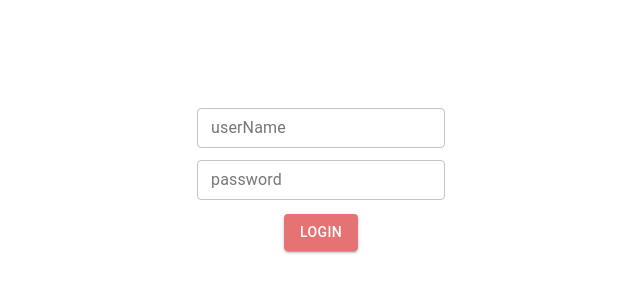
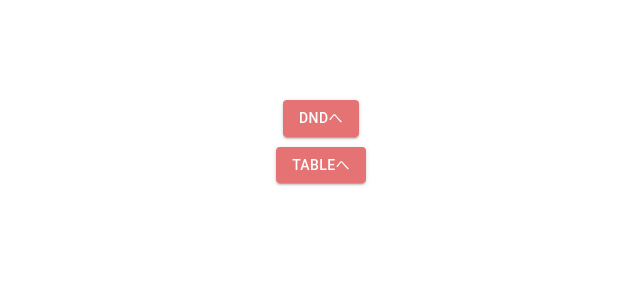
Before and after one commit to AyanoMiura88/react_dnd, a React (Create React App) app: page /TopPage in a window 1280 px wide. Shown: the top 300 px of the page, without its empty margins (319-959 px from the left). Built offline with nearby package versions, Linux system fonts and the light colour scheme.

Commit message:
[add] toppage

```diff
--- a/src/App.tsx
+++ b/src/App.tsx
@@ -2,6 +2,7 @@ import React from "react";
 import "./App.css";
 import { BrowserRouter, Route, Switch as Routes } from "react-router-dom";
 import LoginPage from "./Login/LoginPage";
+import TopPage from "./Top/TopPage";
 import DropArea from "./DragAndDrop/DropArea";
 import Table from "./Table/Table";
 
@@ -11,7 +12,8 @@ function App() {
       <div className="App">
         <Routes>
           <Route path="/" exact component={LoginPage} />
-          <Route path="/MainPage" exact component={DropArea} />
+          <Route path="/TopPage" exact component={TopPage} />
+          <Route path="/DndPage" exact component={DropArea} />
           <Route path="/TablePage" exact component={Table} />
           <Route component={LoginPage} />
         </Routes>
--- a/src/Login/LoginBtn.tsx
+++ b/src/Button/PrimaryBtn.tsx
@@ -2,16 +2,17 @@ import React from "react";
 import Button from "@material-ui/core/Button";
 
 interface Props {
+  children: React.ReactNode;
   onClick: () => void;
 }
 
 
 const PrimaryButton = (props: Props) => {
-  const { onClick } = props;
+  const { children ,onClick } = props;
   return (
     <div style={{margin:"10px"}}>
       <Button onClick={onClick} variant="contained" color="primary" >
-        LOGIN
+        {children}
       </Button>
     </div>
   );
--- a/src/DragAndDrop/DropArea.tsx
+++ b/src/DragAndDrop/DropArea.tsx
@@ -6,7 +6,7 @@ import "./Dnd.css";
 const DropArea = () => {
   const [state, setState] = useState<string[]>([]);
   const [view, setView] = useState<string>("");
-  const history = useHistory();
+  // const history = useHistory();
 
   const handleDropOver = useCallback(
     (e: React.DragEvent<HTMLDivElement>) => {
@@ -50,13 +50,13 @@ const DropArea = () => {
     setView("");
   }, []);
 
-  const handleOnClick = useCallback(() => {
-    history.push("/TablePage");
-  }, []);
+  // const handleOnClick = useCallback(() => {
+  //   history.push("/TablePage");
+  // }, []);
 
   return (
     <div className="dnd">
-      <Button onClick={handleOnClick}>tableへ</Button>
+      {/* <Button onClick={handleOnClick}>tableへ</Button> */}
       <div className="dndArea" onDragOver={handleDropOver} onDrop={handleDrop}>
         <div className="imageArea">
           DropArea
--- a/src/Login/LoginPage.tsx
+++ b/src/Login/LoginPage.tsx
@@ -1,6 +1,6 @@
 import React, { useState } from "react";
 import { useHistory } from "react-router-dom";
-import PrimaryButton from "./LoginBtn";
+import PrimaryButton from "../Button/PrimaryBtn";
 import LoginText from "./LoginText";
 import VpnkeyIcon from "@material-ui/icons/VpnKey";
 import AccountBoxIcon from "@material-ui/icons/AccountBox";
@@ -12,7 +12,7 @@ const LoginPage = () => {
 
   const handleOnClick = () => {
     if (username === "test" && password === "sample") {
-      history.push("/MainPage");
+      history.push("/TopPage");
     }
   };
   return (
@@ -34,7 +34,7 @@ const LoginPage = () => {
         margin="dense"
         onChange={(e) => setPassword(e.target.value)}
       />
-      <PrimaryButton onClick={handleOnClick} />
+      <PrimaryButton onClick={handleOnClick}>LOGIN</PrimaryButton>
     </div>
   );
 };
--- /dev/null
+++ b/src/Top/TopPage.tsx
@@ -0,0 +1,23 @@
+import React, { useState, useCallback } from "react";
+import { useHistory } from "react-router-dom";
+import PrimaryButton from "../Button/PrimaryBtn";
+
+const TopPage = () => {
+  const history = useHistory();
+
+  const handleOnClickToDnd = useCallback(() => {
+    history.push("/DndPage");
+  }, []);
+  const handleOnClickToTable = useCallback(() => {
+    history.push("/TablePage");
+	}, []);
+
+  return (
+    <div style={{ marginTop: 100 }}>
+      <PrimaryButton onClick={handleOnClickToDnd}>Dndへ</PrimaryButton>
+      <PrimaryButton onClick={handleOnClickToTable}>Tableへ</PrimaryButton>
+    </div>
+  );
+};
+
+export default TopPage;
```
